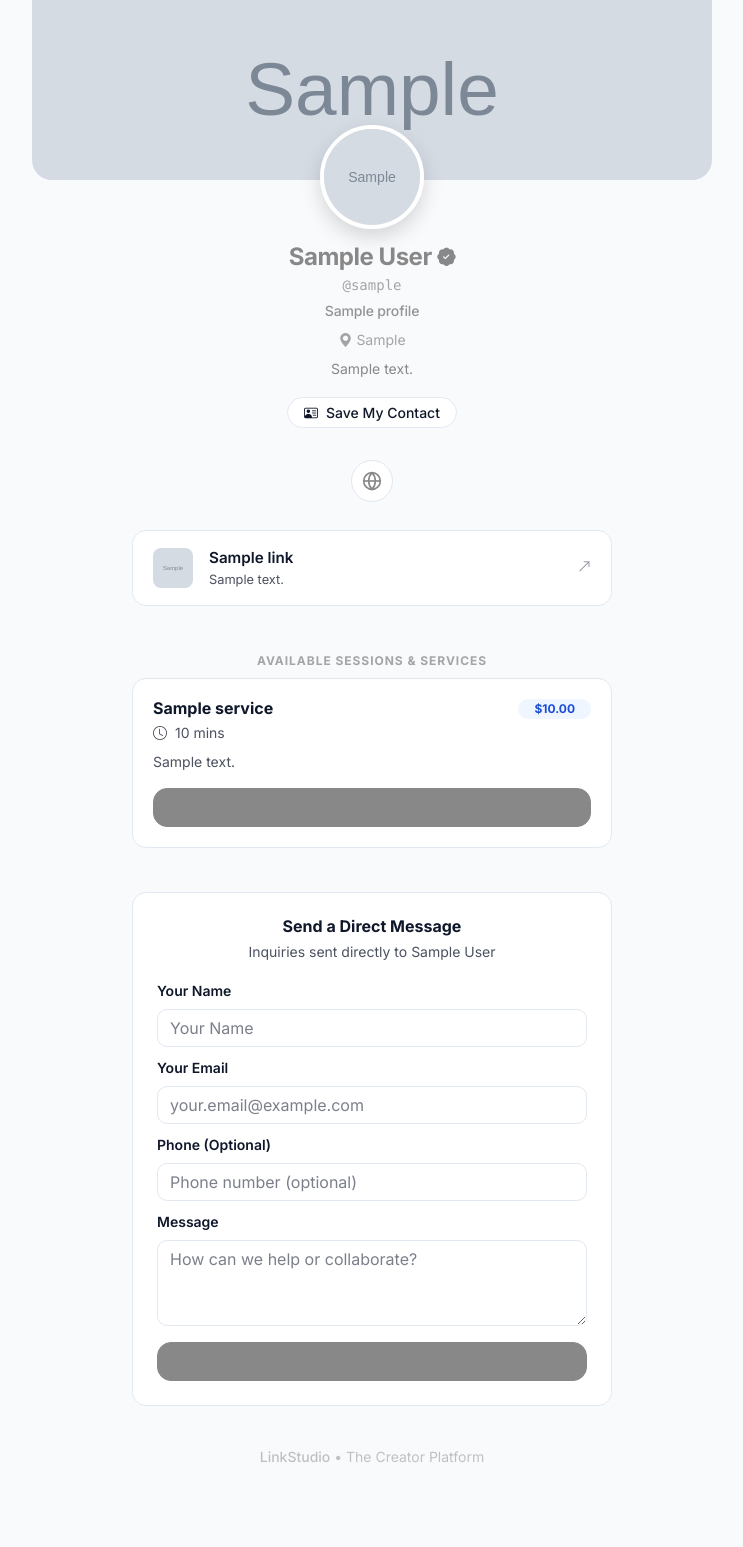
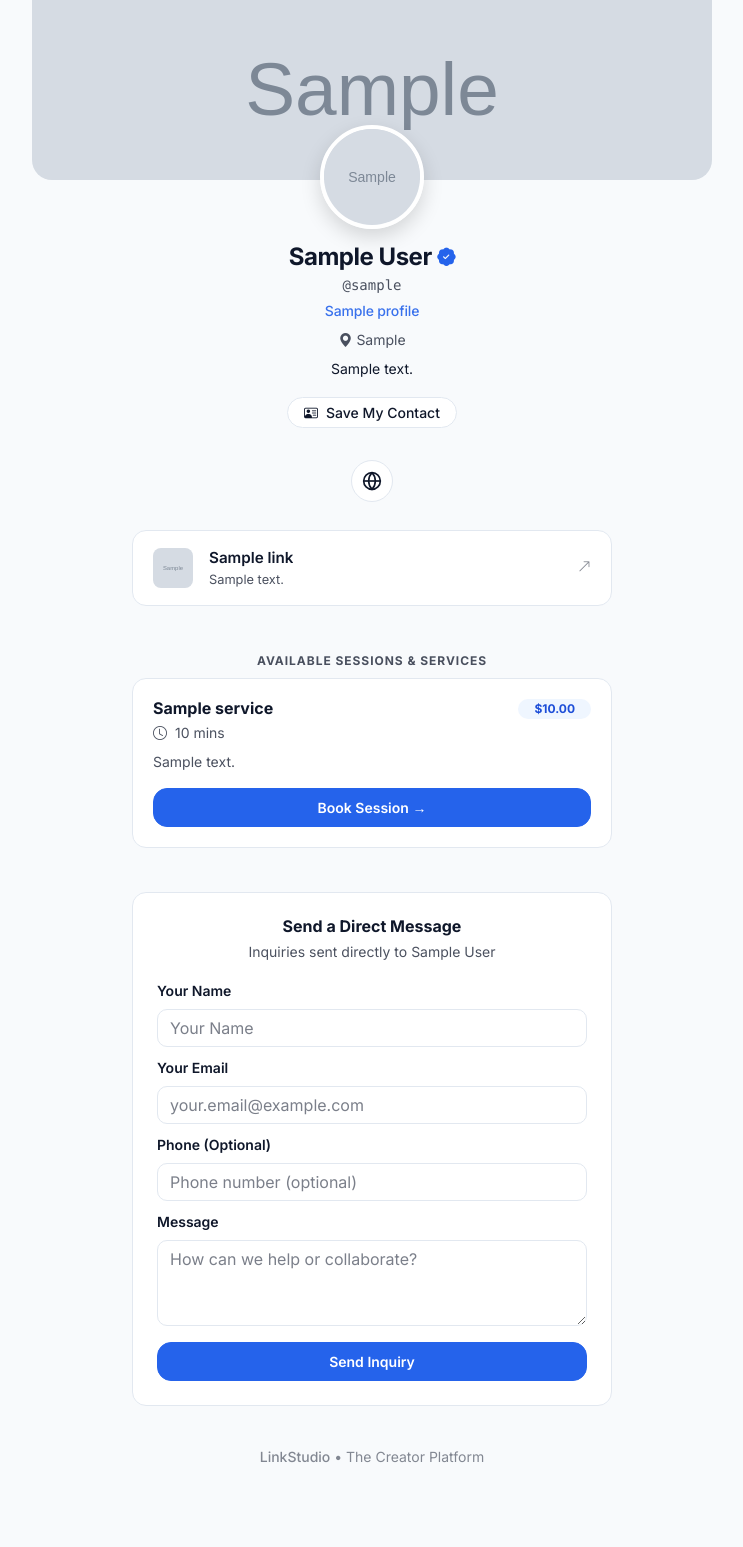
Before and after one commit to ADY0404/Studios, a Django app: template templates/public/creator_profile.html in a window 1280 px wide. Shown: the whole page, without its empty margins (268-1011 px from the left). Run offline with Django 5.2, Linux system fonts and the light colour scheme; tables that the repository leaves empty hold one stand-in row (values such as "Sample post"); the template is opened without the code that fills it: values that come from a table or form of the project are taken from there, most other values are stand-ins (such as "Sample title", 1, 10 or a date in 2020); grey boxes marked "Sample" are stand-in pictures; some web fonts are replaced.

Commit message:
Remove Django template tags from head style tag and replace with JSON engine and CSS helper classes

```diff
--- a/static/css/creator.css
+++ b/static/css/creator.css
@@ -268,6 +268,14 @@
 .font-playfair { font-family: 'Playfair Display', Georgia, serif !important; }
 .font-jetbrains_mono { font-family: 'JetBrains Mono', monospace !important; }
 
+/* Social Placement Display Rules */
+.social-pos-top #socialsBottomContainer {
+  display: none !important;
+}
+.social-pos-bottom #socialsTopContainer {
+  display: none !important;
+}
+
 /* Social Icons Presentation */
 .social-icon-circle {
   width: 42px;
--- a/templates/public/creator_profile.html
+++ b/templates/public/creator_profile.html
@@ -31,44 +31,6 @@
       min-height: 100%;
       background: transparent;
     }
-
-    #creatorPageRoot {
-      color: {{ appearance.text_color|default:'#f8fafc' }};
-      --btn-color: {{ appearance.button_color|default:'#3b82f6' }};
-      --btn-text: {{ appearance.button_text_color|default:'#ffffff' }};
-      --theme-accent: {{ appearance.accent_color|default:'#3b82f6' }};
-    }
-
-    #creatorBgLayer {
-      {% if appearance.bg_type == 'image' and appearance.bg_image %}
-      background: url('{{ appearance.bg_image.url }}') center / cover no-repeat;
-      {% elif appearance.bg_type == 'color' %}
-      background: {{ appearance.bg_color|default:'#0f172a' }};
-      {% elif appearance.bg_type == 'gradient' %}
-      background: {{ appearance.bg_gradient|default:'linear-gradient(135deg, #0f172a 0%, #1e1b4b 100%)' }};
-      {% endif %}
-    }
-
-    #creatorBgOverlay {
-      background-color: rgba(0, 0, 0, calc({{ appearance.bg_overlay_opacity|default:30 }} / 100));
-      backdrop-filter: blur({{ appearance.bg_blur|default:0 }}px);
-      -webkit-backdrop-filter: blur({{ appearance.bg_blur|default:0 }}px);
-      {% if appearance.bg_type != 'image' or not appearance.bg_image %}
-        {% if not is_preview %}display: none;{% endif %}
-      {% endif %}
-    }
-
-    {% if appearance.social_position != 'top' %}
-    #socialsTopContainer {
-      display: none !important;
-    }
-    {% endif %}
-
-    {% if appearance.social_position != 'bottom' %}
-    #socialsBottomContainer {
-      display: none !important;
-    }
-    {% endif %}
   </style>
 </head>
 
@@ -81,8 +43,70 @@
   <div class="creator-bg-overlay" id="creatorBgOverlay"></div>
 </div>
 
+<!-- Appearance Configuration JSON -->
+<script id="appearanceData" type="application/json">
+{
+  "textColor": "{{ appearance.text_color|default:'#f8fafc'|escapejs }}",
+  "buttonColor": "{{ appearance.button_color|default:'#3b82f6'|escapejs }}",
+  "buttonTextColor": "{{ appearance.button_text_color|default:'#ffffff'|escapejs }}",
+  "accentColor": "{{ appearance.accent_color|default:'#3b82f6'|escapejs }}",
+  "bgType": "{{ appearance.bg_type|default:'theme'|escapejs }}",
+  "bgColor": "{{ appearance.bg_color|default:'#0f172a'|escapejs }}",
+  "bgGradient": "{{ appearance.bg_gradient|default:'linear-gradient(135deg, #0f172a 0%, #1e1b4b 100%)'|escapejs }}",
+  "bgImage": "{% if appearance.bg_image %}{{ appearance.bg_image.url|escapejs }}{% endif %}",
+  "bgOverlayOpacity": {{ appearance.bg_overlay_opacity|default:30 }},
+  "bgBlur": {{ appearance.bg_blur|default:0 }},
+  "isPreview": {% if is_preview %}true{% else %}false{% endif %}
+}
+</script>
+
+<!-- Immediate Synchronous Appearance Engine -->
+<script>
+(function() {
+  try {
+    var dataEl = document.getElementById('appearanceData');
+    if (!dataEl) return;
+    var app = JSON.parse(dataEl.textContent);
+
+    var root = document.getElementById('creatorPageRoot');
+    var bgLayer = document.getElementById('creatorBgLayer');
+    var overlay = document.getElementById('creatorBgOverlay');
+
+    if (root) {
+      root.style.color = app.textColor;
+      root.style.setProperty('--btn-color', app.buttonColor);
+      root.style.setProperty('--btn-text', app.buttonTextColor);
+      root.style.setProperty('--theme-accent', app.accentColor);
+    }
+
+    if (bgLayer) {
+      if (app.bgType === 'image' && app.bgImage) {
+        bgLayer.style.background = "url('" + app.bgImage + "') center / cover no-repeat";
+        if (overlay) {
+          overlay.style.display = 'block';
+          overlay.style.backgroundColor = 'rgba(0, 0, 0, ' + (app.bgOverlayOpacity / 100) + ')';
+          overlay.style.backdropFilter = 'blur(' + app.bgBlur + 'px)';
+          overlay.style.webkitBackdropFilter = 'blur(' + app.bgBlur + 'px)';
+        }
+      } else if (app.bgType === 'color') {
+        bgLayer.style.background = app.bgColor;
+        if (overlay && !app.isPreview) overlay.style.display = 'none';
+      } else if (app.bgType === 'gradient') {
+        bgLayer.style.background = app.bgGradient;
+        if (overlay && !app.isPreview) overlay.style.display = 'none';
+      } else if (app.bgType === 'theme') {
+        bgLayer.style.background = '';
+        if (overlay && !app.isPreview) overlay.style.display = 'none';
+      }
+    }
+  } catch (e) {
+    console.error('Appearance styling init error:', e);
+  }
+})();
+</script>
+
 <!-- Main Creator Page Shell -->
-<div class="creator-page theme-{{ app.theme|default:'midnight_dark' }} font-{{ app.font_family|default:'inter' }}" id="creatorPageRoot">
+<div class="creator-page theme-{{ app.theme|default:'midnight_dark' }} font-{{ app.font_family|default:'inter' }} social-pos-{{ app.social_position|default:'top' }}" id="creatorPageRoot">
 
   <!-- Messages for Public Visitors -->
   {% if messages and not is_preview %}
```
